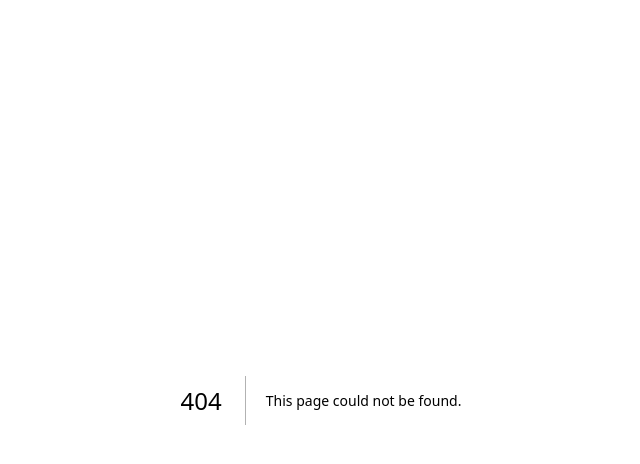
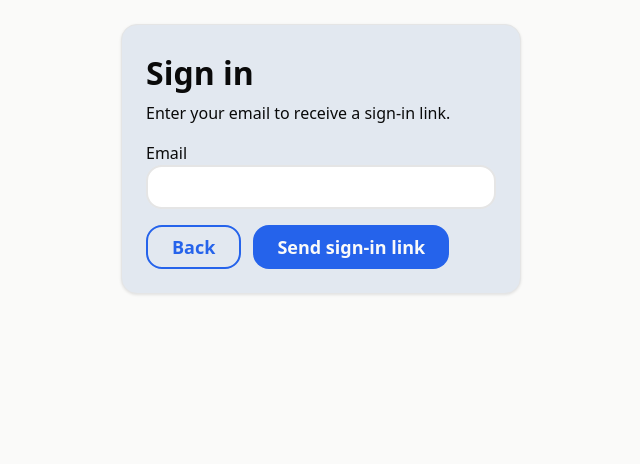
Before and after one commit to rituzangle/flux-b1, a Next.js app: page /signin in a window 1280 px wide. Before the commit this address had no page. Shown: the top 464 px of the page, without its empty margins (319-959 px from the left). Built offline with nearby package versions, Linux system fonts and the light colour scheme; no server answers.

Commit message:
Updated page.tsx

```diff
--- /dev/null
+++ b/app/signin/page.tsx
@@ -0,0 +1,67 @@
+'use client';
+import React, { useState } from 'react';
+import { useRouter } from 'next/navigation';
+import supabaseBrowserClient from '@/src/lib/supabaseBrowserClient';
+import Input from '@/src/components/ui/Input';
+import Button from '@/src/components/ui/Button';
+import Card from '@/src/components/ui/Card';
+import { logger } from '@/src/utils/prettyLogs';
+
+export default function SignInPage() {
+  const router = useRouter();
+  const [email, setEmail] = useState('');
+  const [loading, setLoading] = useState(false);
+  const [message, setMessage] = useState<string | null>(null);
+  const [error, setError] = useState<string | null>(null);
+
+  async function handleMagicLink(e?: React.FormEvent) {
+    if (e && typeof e.preventDefault === 'function') e.preventDefault();
+    setError(null);
+    setMessage(null);
+    if (!email) {
+      setError('Please enter your email');
+      return;
+    }
+    setLoading(true);
+    try {
+      const { error } = await supabaseBrowserClient.auth.signInWithOtp({ email, options: { emailRedirectTo: window.location.origin }});
+      if (error) {
+        setError(error.message);
+        logger.warn('signin: magic link send failed', 'auth', error);
+      } else {
+        setMessage('Magic link sent. Check your inbox.');
+        logger.info('signin: magic link sent', 'auth');
+      }
+    } catch (err: any) {
+      setError(String(err?.message ?? err));
+      logger.error('signin: unexpected error', 'auth', err);
+    } finally {
+      setLoading(false);
+    }
+  }
+
+  return (
+    <main className="max-w-md mx-auto p-6">
+      <Card>
+        <h1 className="text-2xl font-bold">Sign in</h1>
+        <p className="text-sm text-muted-foreground mt-1">Enter your email to receive a sign-in link.</p>
+
+        <form className="mt-4 space-y-4" onSubmit={handleMagicLink}>
+          <div>
+            <label className="block text-sm font-medium">Email</label>
+            <Input value={email} onChange={(e) => setEmail((e.target as HTMLInputElement).value)} type="email" />
+          </div>
+
+          {message && <div className="p-2 bg-green-50 text-green-800 rounded">{message}</div>}
+          {error && <div className="p-2 bg-red-50 text-red-800 rounded">{error}</div>}
+
+          <div className="flex gap-3">
+            <Button variant="outline" onClick={() => router.back()} type="button">Back</Button>
+            <Button type="submit" disabled={loading}>{loading ? 'Sending…' : 'Send sign-in link'}</Button>
+          </div>
+        </form>
+      </Card>
+    </main>
+  );
+}
+// --- Oct 23
```
